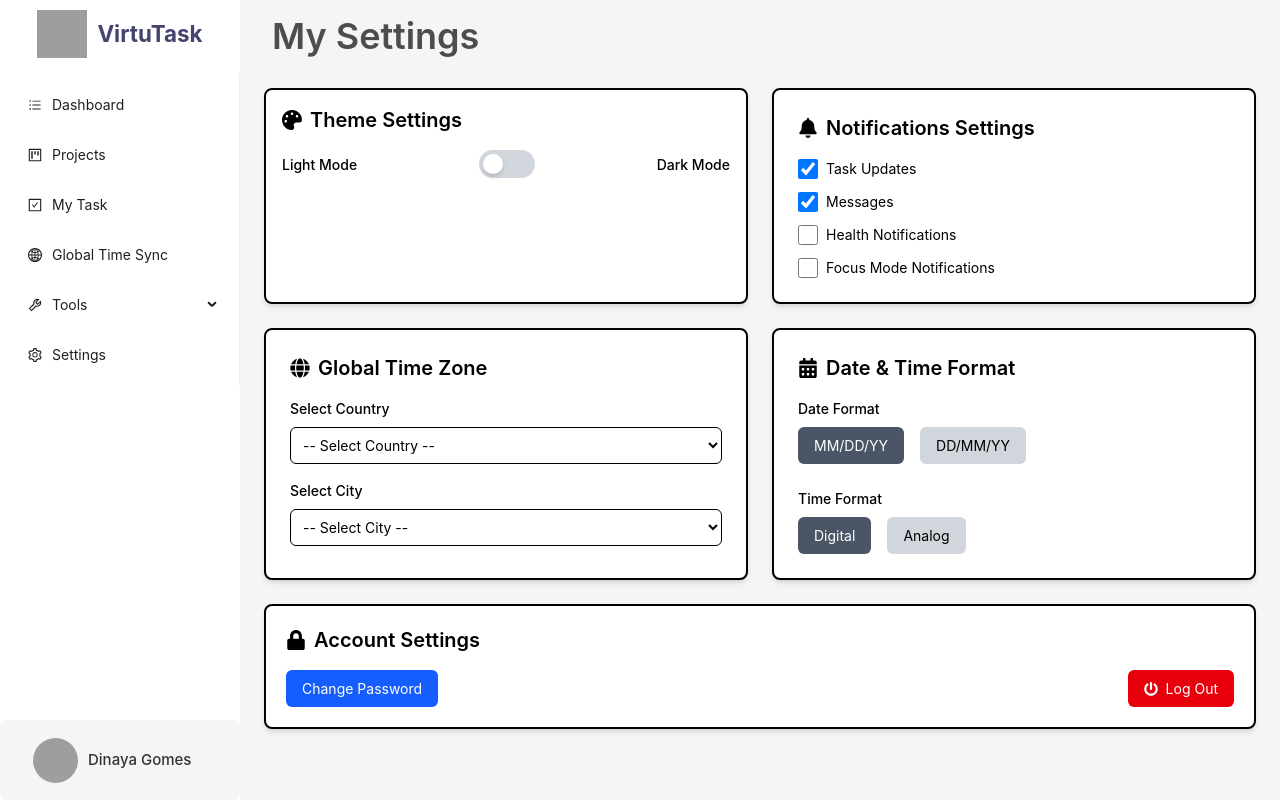
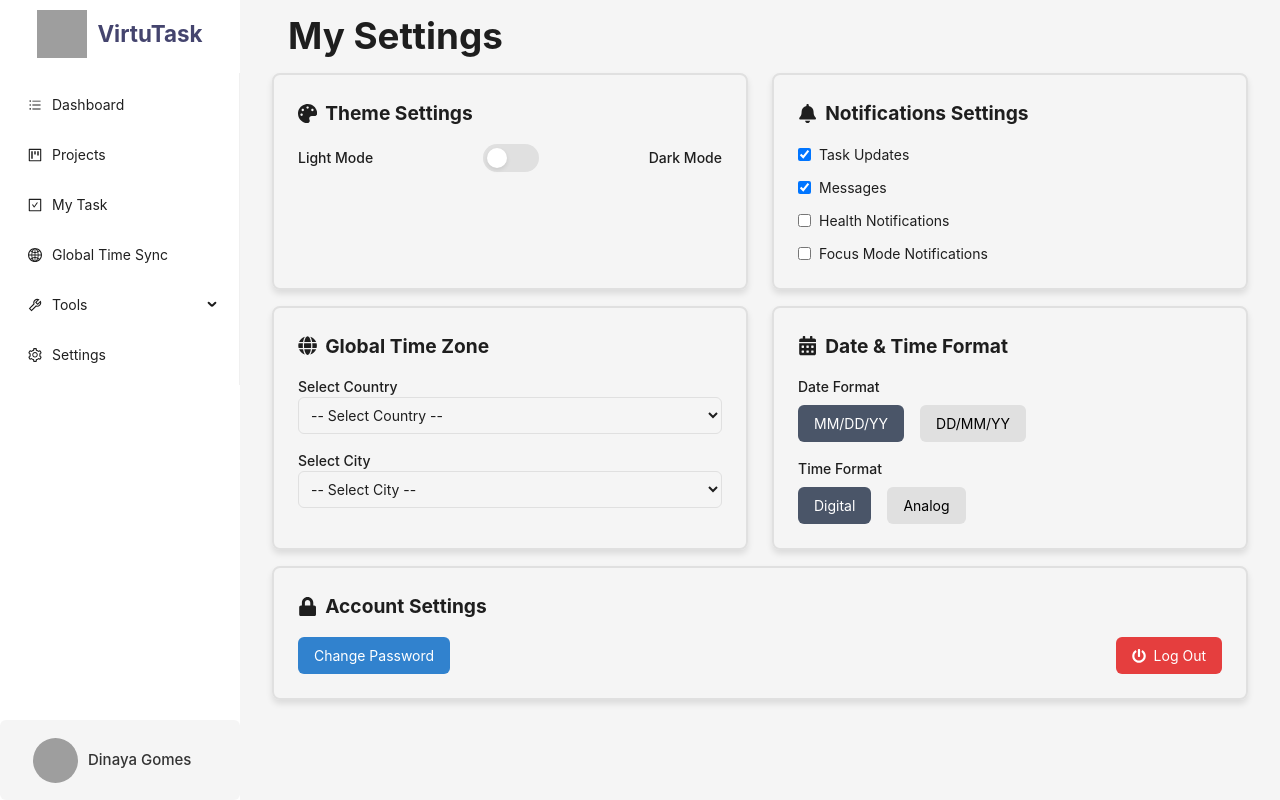
Before and after one commit to binubandara/virtuTask-app, a React (Vite) app in the folder frontend/: page /pane/settings in a window 1280 px wide. Built offline with nearby package versions, Linux system fonts and the light colour scheme; grey boxes are pictures that could not be loaded.

Commit message:
Updated css styles

```diff
--- /dev/null
+++ b/frontend/src/components/settingsPage/Settings.css
@@ -0,0 +1,200 @@
+.settings-container {
+  width: 100%;
+  min-height: 100vh;
+  padding: 2rem;
+}
+
+.settings-container.dark-mode {
+  background-color: #1a1a1a;
+  color: #ffffff;
+}
+
+.settings-heading {
+  font-size: 2.3rem;
+  font-weight: bold;
+  margin-top: -1.5rem;
+  margin-bottom: 0.6rem;
+  text-align: left;
+  margin-left: 1rem;
+}
+
+.settings-heading.dark-mode {
+  color: #ffffff;
+}
+
+.settings-grid {
+  display: grid;
+  grid-template-columns: repeat(auto-fit, minmax(300px, 1fr));
+  gap: 1.5rem;
+  margin-bottom: 1rem;
+}
+
+.settings-box {
+  padding: 1.5rem;
+  border-radius: 0.5rem;
+  box-shadow: 0 4px 6px rgba(0, 0, 0, 0.1);
+  border: 2px solid #e0e0e0;
+}
+
+.settings-box.dark-mode {
+  background-color: #2d2d2d;
+  border-color: #444;
+  color: #ffffff;
+}
+
+.settings-box-heading {
+  font-size: 1.2rem;
+  font-weight: bold;
+  display: flex;
+  align-items: center;
+  gap: 0.5rem;
+  margin-bottom: 1rem;
+}
+
+.theme-toggle {
+  display: flex;
+  align-items: center;
+  justify-content: space-between;
+  margin-top: 1rem;
+}
+
+.toggle-button {
+  width: 3.5rem;
+  height: 1.75rem;
+  display: flex;
+  align-items: center;
+  padding: 0.25rem;
+  border-radius: 9999px;
+  cursor: pointer;
+  background-color: #e0e0e0;
+}
+
+.toggle-button.dark-mode {
+  background-color: #4a5568;
+}
+
+.toggle-switch {
+  width: 1.25rem;
+  height: 1.25rem;
+  background-color: #ffffff;
+  border-radius: 9999px;
+  box-shadow: 0 2px 4px rgba(0, 0, 0, 0.1);
+  transition: transform 0.3s ease;
+}
+
+.toggle-switch.dark-mode {
+  transform: translateX(1.75rem);
+}
+
+.theme-label {
+  font-weight: 500;
+}
+
+.notifications-list {
+  display: flex;
+  flex-direction: column;
+  gap: 0.75rem;
+  margin-top: 1rem;
+}
+
+.notification-item {
+  display: flex;
+  align-items: center;
+  gap: 0.5rem;
+}
+
+.time-zone-select {
+  margin-top: 1rem;
+}
+
+.select-label {
+  font-weight: 500;
+  margin-bottom: 0.5rem;
+}
+
+.select-input {
+  width: 100%;
+  padding: 0.5rem;
+  border: 1px solid #e0e0e0;
+  border-radius: 0.375rem;
+  margin-bottom: 1rem;
+}
+
+.select-input.dark-mode {
+  background-color: #444;
+  border-color: #666;
+  color: #ffffff;
+}
+.date-time-format {
+  margin-top: 1rem;
+}
+
+.format-heading {
+  font-weight: 500;
+  margin-bottom: 0.5rem;
+}
+
+.format-buttons {
+  display: flex;
+  gap: 1rem;
+}
+
+.format-button {
+  padding: 0.5rem 1rem;
+  border-radius: 0.375rem;
+  background-color: #e0e0e0;
+  color: #000000;
+  cursor: pointer;
+  border: none;
+}
+
+.format-button.active {
+  background-color: #4a5568;
+  color: #ffffff;
+}
+
+.format-button:hover {
+  background-color: #d0d0d0;
+}
+
+.account-settings {
+  width: 100%;
+  max-width: 100%;
+  margin: 0 auto;
+  margin-bottom: -2rem;
+}
+
+.account-buttons {
+  display: flex;
+  justify-content: space-between;
+  margin-top: 1rem;
+}
+
+.change-password-button {
+  background-color: #3182ce;
+  color: #ffffff;
+  padding: 0.5rem 1rem;
+  border-radius: 0.375rem;
+  border: none;
+  cursor: pointer;
+}
+
+.change-password-button:hover {
+  background-color: #2c5282;
+}
+
+.logout-button {
+  background-color: #e53e3e;
+  color: #ffffff;
+  padding: 0.5rem 1rem;
+  border-radius: 0.375rem;
+  border: none;
+  cursor: pointer;
+  display: flex;
+  align-items: center;
+  gap: 0.5rem;
+}
+
+.logout-button:hover {
+  background-color: #c53030;
+}
--- a/frontend/src/components/settingsPage/Settings.jsx
+++ b/frontend/src/components/settingsPage/Settings.jsx
@@ -1,5 +1,6 @@
-import React, { useState } from "react";
+import React, { useState, useEffect } from "react";
 import { FaPalette, FaCalendarAlt, FaBell, FaLock, FaPowerOff, FaGlobe } from "react-icons/fa";
+import "./Settings.css"; // Import the CSS file
 
 const Settings = () => {
   const [darkMode, setDarkMode] = useState(false);
@@ -27,49 +28,58 @@ const Settings = () => {
     }));
   };
 
+  // Effect to toggle dark mode on the body
+  useEffect(() => {
+    if (darkMode) {
+      document.body.classList.add("dark-mode");
+    } else {
+      document.body.classList.remove("dark-mode");
+    }
+  }, [darkMode]);
+
   return (
-<div className="w-full min-h-screen px-6">
+    <div className={`settings-container ${darkMode ? "dark-mode" : ""}`}>
       {/* My Settings Heading */}
-  <h1 className="text-4xl font-semibold text-[#4D4D4D] mx-2 pt-4 mb-8">
+      <h1 className={`settings-heading ${darkMode ? "dark-mode" : ""}`}>
         My Settings
       </h1>
 
       {/* Grid Layout for Setting Boxes */}
-  <div className="grid grid-cols-1 md:grid-cols-2 gap-6 mb-6">
+      <div className="settings-grid">
         {/* Theme Settings */}
-    <div className={`p-4 rounded-lg shadow-md border-2 w-full ${darkMode ? "bg-gray-800 border-gray-700 text-white" : "bg-white border-black text-black"}`}>
-      <h2 className="text-xl font-semibold flex items-center gap-2">
+        <div className={`settings-box ${darkMode ? "dark-mode" : ""}`}>
+          <h2 className="settings-box-heading">
             <FaPalette /> Theme Settings
           </h2>
-      <div className="mt-4 flex items-center justify-between">
-        <span className="font-medium">Light Mode</span>
-        <button onClick={() => setDarkMode(!darkMode)} className={`w-14 h-7 flex items-center rounded-full p-1 cursor-pointer transition-colors ${darkMode ? "bg-blue-600" : "bg-gray-300"}`}>
-          <div className={`bg-white w-5 h-5 rounded-full shadow-md transform transition-transform ${darkMode ? "translate-x-7" : "translate-x-0"}`} />
+          <div className="theme-toggle">
+            <span className="theme-label">Light Mode</span>
+            <button onClick={() => setDarkMode(!darkMode)} className={`toggle-button ${darkMode ? "dark-mode" : ""}`}>
+              <div className={`toggle-switch ${darkMode ? "dark-mode" : ""}`} />
             </button>
-        <span className="font-medium">Dark Mode</span>
+            <span className="theme-label">Dark Mode</span>
           </div>
         </div>
 
         {/* Notifications */}
-    <div className={`p-6 rounded-lg shadow-md border-2 w-full ${darkMode ? "bg-gray-800 border-gray-700 text-white" : "bg-white border-black text-black"}`}>
-      <h2 className="text-xl font-semibold flex items-center gap-2">
+        <div className={`settings-box ${darkMode ? "dark-mode" : ""}`}>
+          <h2 className="settings-box-heading">
             <FaBell /> Notifications Settings
           </h2>
-      <div className="mt-4 space-y-3">
-        <label className="flex items-center gap-2">
-          <input type="checkbox" checked={notifications.taskUpdates} onChange={() => handleNotificationChange("taskUpdates")} className="w-5 h-5 cursor-pointer" />
+          <div className="notifications-list">
+            <label className="notification-item">
+              <input type="checkbox" checked={notifications.taskUpdates} onChange={() => handleNotificationChange("taskUpdates")} />
               Task Updates
             </label>
-        <label className="flex items-center gap-2">
-          <input type="checkbox" checked={notifications.messages} onChange={() => handleNotificationChange("messages")} className="w-5 h-5 cursor-pointer" />
+            <label className="notification-item">
+              <input type="checkbox" checked={notifications.messages} onChange={() => handleNotificationChange("messages")} />
               Messages
             </label>
-        <label className="flex items-center gap-2">
-          <input type="checkbox" checked={notifications.health} onChange={() => handleNotificationChange("health")} className="w-5 h-5 cursor-pointer" />
+            <label className="notification-item">
+              <input type="checkbox" checked={notifications.health} onChange={() => handleNotificationChange("health")} />
               Health Notifications
             </label>
-        <label className="flex items-center gap-2">
-          <input type="checkbox" checked={notifications.focusMode} onChange={() => handleNotificationChange("focusMode")} className="w-5 h-5 cursor-pointer" />
+            <label className="notification-item">
+              <input type="checkbox" checked={notifications.focusMode} onChange={() => handleNotificationChange("focusMode")} />
               Focus Mode Notifications
             </label>
           </div>
@@ -77,22 +87,22 @@ const Settings = () => {
       </div>
 
       {/* Second Grid Row */}
-  <div className="grid grid-cols-1 md:grid-cols-2 gap-6 mb-6">
+      <div className="settings-grid">
         {/* Time Zone Select */}
-    <div className={`p-6 rounded-lg shadow-md border-2 w-full ${darkMode ? "bg-gray-800 border-gray-700 text-white" : "bg-white border-black text-black"}`}>
-      <h2 className="text-xl font-semibold flex items-center gap-2">
+        <div className={`settings-box ${darkMode ? "dark-mode" : ""}`}>
+          <h2 className="settings-box-heading">
             <FaGlobe /> Global Time Zone
           </h2>
-      <div className="mt-4">
-        <label className="block font-medium">Select Country</label>
-        <select className={`w-full mt-2 p-2 border rounded-md ${darkMode ? "bg-gray-700 text-white" : "bg-white text-black"}`} value={selectedCountry} onChange={(e) => setSelectedCountry(e.target.value)}>
+          <div className="time-zone-select">
+            <label className="select-label">Select Country</label>
+            <select className={`select-input ${darkMode ? "dark-mode" : ""}`} value={selectedCountry} onChange={(e) => setSelectedCountry(e.target.value)}>
               <option value="">-- Select Country --</option>
               <option value="Argentina">Argentina</option>
               <option value="Australia">Australia</option>
               <option value="Austria">Austria</option>
             </select>
-        <label className="block font-medium mt-4">Select City</label>
-        <select className={`w-full mt-2 p-2 border rounded-md ${darkMode ? "bg-gray-700 text-white" : "bg-white text-black"}`} value={selectedCity} onChange={(e) => setSelectedCity(e.target.value)} disabled={!selectedCountry}>
+            <label className="select-label">Select City</label>
+            <select className={`select-input ${darkMode ? "dark-mode" : ""}`} value={selectedCity} onChange={(e) => setSelectedCity(e.target.value)} disabled={!selectedCountry}>
               <option value="">-- Select City --</option>
               {selectedCountry === "USA" && (
                 <>
@@ -115,28 +125,28 @@ const Settings = () => {
         </div>
 
         {/* Date and Time */}
-    <div className={`p-6 rounded-lg shadow-md border-2 w-full ${darkMode ? "bg-gray-800 border-gray-700 text-white" : "bg-white border-black text-black"}`}>
-      <h2 className="text-xl font-semibold flex items-center gap-2">
+        <div className={`settings-box ${darkMode ? "dark-mode" : ""}`}>
+          <h2 className="settings-box-heading">
             <FaCalendarAlt /> Date & Time Format
           </h2>
-      <div className="mt-4">
-        <h3 className="text-l font-medium">Date Format</h3>
-        <div className="mt-2 flex gap-4">
-          <button onClick={() => setDateFormat("MM/DD/YY")} className={`px-4 py-2 rounded-md ${dateFormat === "MM/DD/YY" ? "bg-gray-600 text-white" : "bg-gray-300 text-black hover:bg-gray-400"}`}>
+          <div className="date-time-format">
+            <h3 className="format-heading">Date Format</h3>
+            <div className="format-buttons">
+              <button onClick={() => setDateFormat("MM/DD/YY")} className={`format-button ${dateFormat === "MM/DD/YY" ? "active" : ""}`}>
                 MM/DD/YY
               </button>
-          <button onClick={() => setDateFormat("DD/MM/YY")} className={`px-4 py-2 rounded-md ${dateFormat === "DD/MM/YY" ? "bg-gray-600 text-white" : "bg-gray-300 text-black hover:bg-gray-400"}`}>
+              <button onClick={() => setDateFormat("DD/MM/YY")} className={`format-button ${dateFormat === "DD/MM/YY" ? "active" : ""}`}>
                 DD/MM/YY
               </button>
             </div>
           </div>
-      <div className="mt-6">
-        <h3 className="text-l font-medium">Time Format</h3>
-        <div className="mt-2 flex gap-4">
-          <button onClick={() => setTimeFormat("digital")} className={`px-4 py-2 rounded-md ${timeFormat === "digital" ? "bg-gray-600 text-white" : "bg-gray-300 text-black hover:bg-gray-400"}`}>
+          <div className="date-time-format">
+            <h3 className="format-heading">Time Format</h3>
+            <div className="format-buttons">
+              <button onClick={() => setTimeFormat("digital")} className={`format-button ${timeFormat === "digital" ? "active" : ""}`}>
                 Digital
               </button>
-          <button onClick={() => setTimeFormat("analog")} className={`px-4 py-2 rounded-md ${timeFormat === "analog" ? "bg-gray-600 text-white" : "bg-gray-300 text-black hover:bg-gray-400"}`}>
+              <button onClick={() => setTimeFormat("analog")} className={`format-button ${timeFormat === "analog" ? "active" : ""}`}>
                 Analog
               </button>
             </div>
@@ -144,24 +154,23 @@ const Settings = () => {
         </div>
       </div>
 
-  {/* Account Settings (Adjusted to Match Box Width & Alignment) */}
-  <div className="w-full md:w-[100%] mx-auto">
-    <div className={`p-5 rounded-lg shadow-md border-2 ${darkMode ? "bg-gray-800 border-gray-700 text-white" : "bg-white border-black text-black"}`}>
-      <h2 className="text-xl font-semibold flex items-center gap-2">
+      {/* Account Settings */}
+      <div className="account-settings">
+        <div className={`settings-box ${darkMode ? "dark-mode" : ""}`}>
+          <h2 className="settings-box-heading">
             <FaLock /> Account Settings
           </h2>
-      <div className="mt-4 flex justify-between">
-        <button className="bg-blue-600 text-white px-4 py-2 rounded-md hover:bg-blue-700">
+          <div className="account-buttons">
+            <button className="change-password-button">
               Change Password
             </button>
-        <button className="bg-red-600 text-white px-4 py-2 rounded-md hover:bg-red-700 flex items-center gap-2">
+            <button className="logout-button">
               <FaPowerOff /> Log Out
             </button>
           </div>
         </div>
       </div>
     </div>
-
   );
 };
 
```
Also changed, not shown: frontend/src/components/globalTime/ClockDashboard.jsx (+11 -9 lines), frontend/src/components/globalTime/Global.css (+72 -61 lines). Lines whose indentation alone changed are shown as unchanged.
